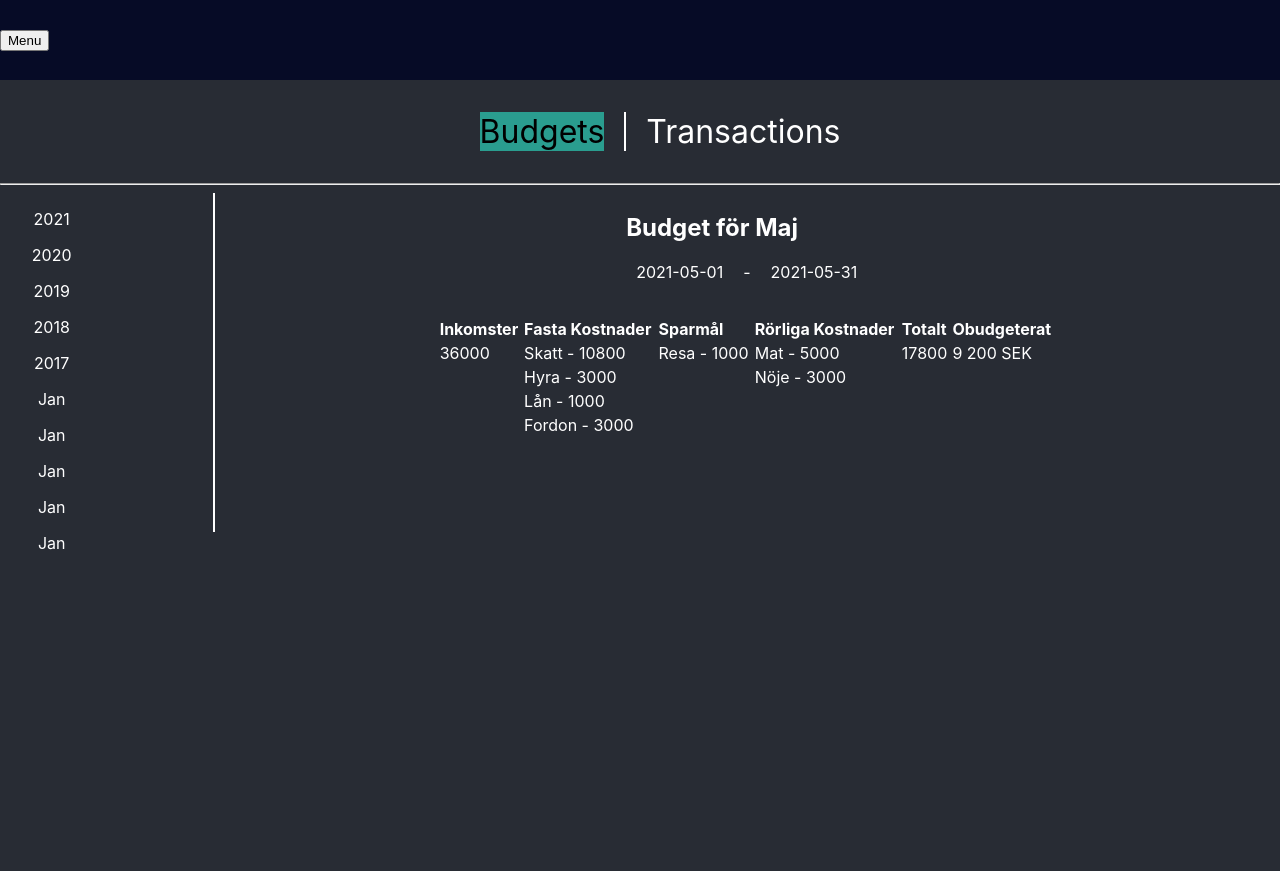
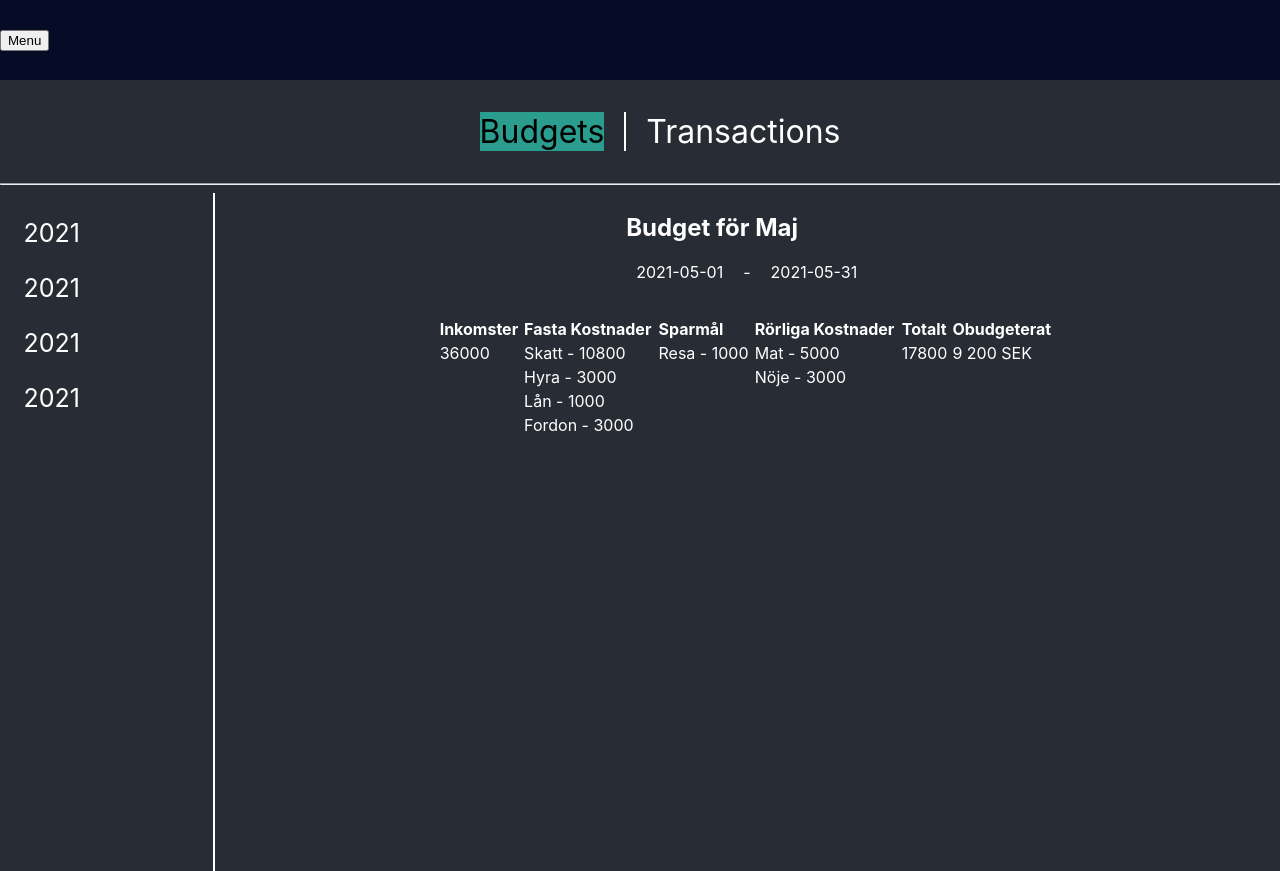
Before and after one commit to Basgrupp3Org/johannasnyareactfrontend, a React (Create React App) app: page /history in a window 1280 px wide. Before the commit the page ends 800 px from the top, so only its background shows below. Built offline with nearby package versions, Linux system fonts and the light colour scheme.

Commit message:
historysidebar dropdown WIP

```diff
--- a/src/Components/History/HistoryPage.css
+++ b/src/Components/History/HistoryPage.css
@@ -11,7 +11,7 @@ table {
   color: #fff;
   display: grid;
   grid-template-columns: repeat(6, 1fr);
-  grid-template-rows: repeat(5, 1fr);
+  grid-template-rows: repeat(7, 1fr);
 }
 .history-nav {
   grid-row: 1 / 1;
@@ -28,7 +28,7 @@ table {
 /*---------------Budgets------------------- */
 .line2 {
   border-left: 2px solid white;
-  grid-row: 2 / 5;
+  grid-row: 2 / 8;
   grid-column: 2 / 2;
 }
 .history-sidebar {
@@ -36,7 +36,7 @@ table {
   margin-left: -10px;
   padding: 0px;
   text-align: center;
-  grid-row: 2 / 6;
+  grid-row: 2 / 8;
   grid-column: 1 / 1;
 }
 .history-content {
@@ -55,6 +55,18 @@ table {
   grid-row: 3 / 6;
   grid-column: 3 / 6;
   text-decoration: none;
+}
+.sidebar-container {
+  align-items: center;
+}
+.sidebar-list {
+  font-size: 20px;
+  /* align-items: center; */
+}
+.btn-primary {
+  /* margin-bottom: 15px; */
+  font-size: 25px;
+  cursor: pointer;
 }
 ul {
   list-style-type: none;
--- a/src/Components/History/components/Budgets.js
+++ b/src/Components/History/components/Budgets.js
@@ -1,21 +1,14 @@
 import React from "react";
+import HistorySidebar from "./HistorySidebar";
 
-const Budgets = () => {
+const Budgets = (props) => {
   return (
     <>
       <div className="history-sidebar">
-        <p>2021</p>
-        <p>2020</p>
-        <p>2019</p>
-        <p>2018</p>
-        <p>2017</p>
-        <div className="more">
-          <p>Jan</p>
-          <p>Jan</p>
-          <p>Jan</p>
-          <p>Jan</p>
-          <p>Jan</p>
-        </div>
+        <HistorySidebar budgets={props.name} />
+        <HistorySidebar name="2020" />
+        <HistorySidebar name="2019" />
+        <HistorySidebar name="2018" />
       </div>
       <div className="line2"></div>
 
--- /dev/null
+++ b/src/Components/History/components/HistorySidebar.js
@@ -0,0 +1,43 @@
+import React from "react";
+
+class HistorySidebar extends React.Component {
+  constructor(props) {
+    super(props);
+
+    this.state = {
+      budgets: [{ name: "Jan" }, { name: "Feb" }, { name: "Mar" }],
+      itemsToShow: 0,
+      expanded: false,
+    };
+
+    this.showMore = this.showMore.bind(this);
+  }
+
+  showMore() {
+    this.state.itemsToShow === 0
+      ? this.setState({
+          itemsToShow: this.state.budgets.length,
+          expanded: true,
+        })
+      : this.setState({ itemsToShow: 0, expanded: false });
+  }
+
+  render() {
+    return (
+      <div className="sidebar-container">
+        <p className="btn btn-primary" onClick={this.showMore}>
+          2021
+        </p>
+        <ul className="sidebar-list">
+          {this.state.budgets
+            .slice(0, this.state.itemsToShow)
+            .map((budget, i) => (
+              <li key={i}>{budget.name}</li>
+            ))}
+        </ul>
+      </div>
+    );
+  }
+}
+
+export default HistorySidebar;
```
